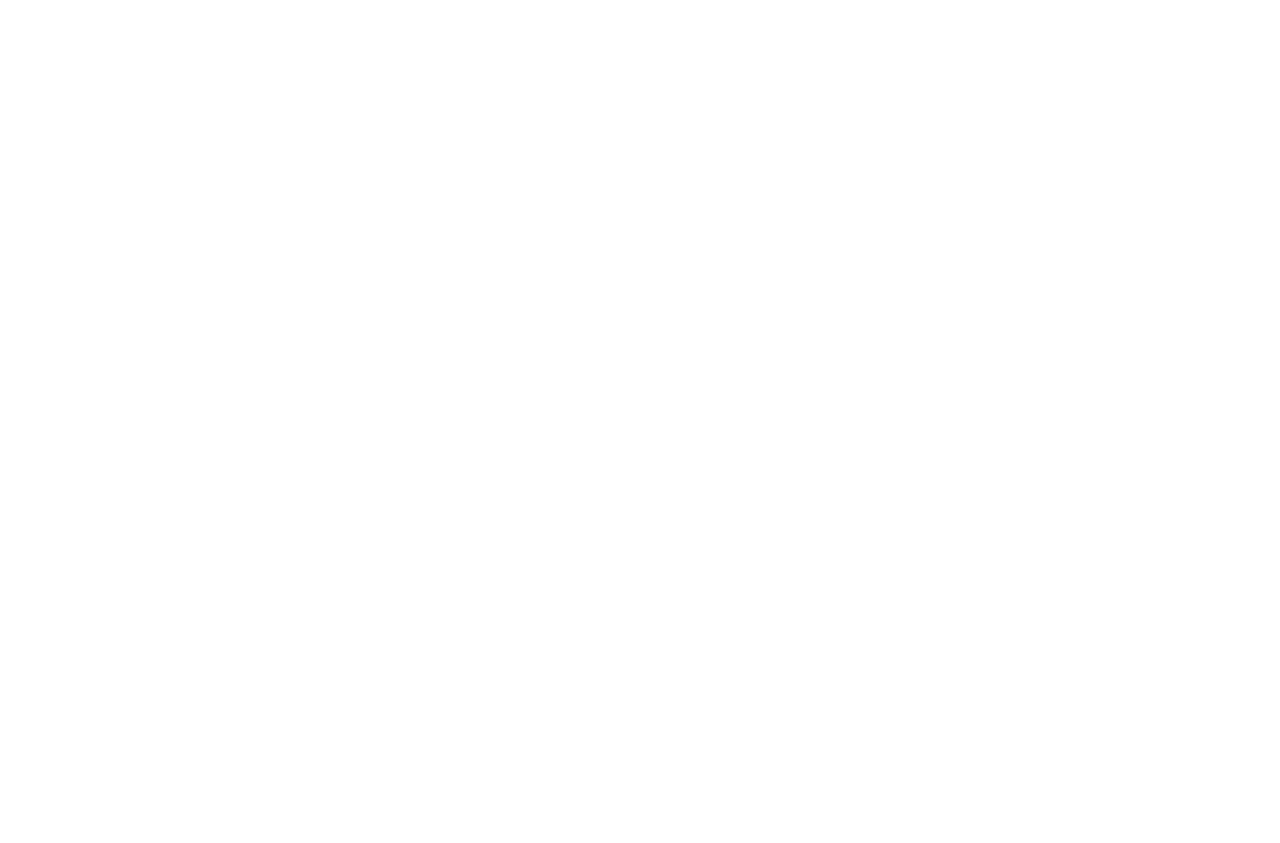
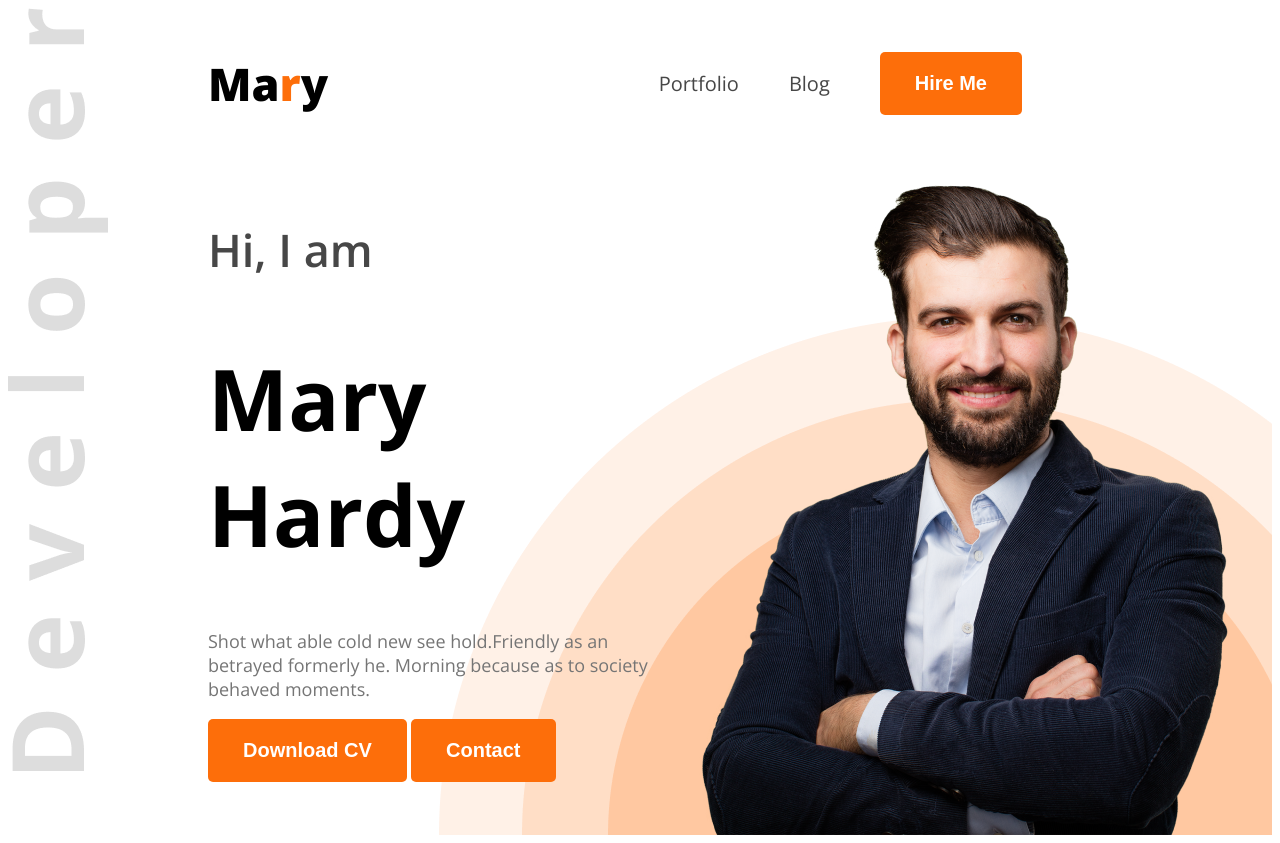
Before and after one commit to tanzimine/web-dev-portfolio, a plain HTML site: page index.html in a window 1280 px wide. Before the commit the page ends 800 px from the top, so only its background shows below. Drawn offline with nearby package versions, Linux system fonts and the light colour scheme.

Commit message:
added banner sec 1

```diff
--- /dev/null
+++ b/Styles/portfolio.css
@@ -0,0 +1,86 @@
+
+
+.open-sans-normal {
+    font-family: "Open Sans", sans-serif;
+    font-optical-sizing: auto;
+    font-style: normal;
+    font-variation-settings:
+      "wdth" 100;
+  }
+
+/* Shared style */
+.text-primary{
+    color: #fd6e0a;
+}
+.dark-2{
+    color: #474747;
+}
+
+.btn-primary{
+    background-color: #FD6E0A;
+    font-weight: bold;
+    font-size: 20px;
+    color: white;
+    padding: 20px 35px;
+    border-radius: 5px;
+    border: none;
+
+}
+/* header */
+.header{
+    background-image: url(../images/developer.png), url(../images/header_bg.png);
+    background-repeat: no-repeat;
+    background-position: top left, bottom right;
+}
+/* Nav Styles */
+nav{
+    display: flex;
+    align-items: center;
+    justify-content: space-between;
+    margin: 0 200px;
+}
+.nav-title{
+    font-weight: 800;
+    font-size: 45px;
+}
+
+nav ul{
+    display: flex;
+    align-items: center;
+}
+
+nav ul li{
+    list-style: none;
+    margin-right: 50px;
+}
+nav li a{
+    text-decoration: none;
+    font-size: 20px;
+}
+
+/* Banner Style */
+.banner-greet{
+    font-size: 45px;
+    font-weight: 600;
+}
+
+.banner-title{
+    font-weight: bold;
+    font-size: 85px;
+}
+.banner-description{
+    color: #757575;
+    font-size: 18px;
+}
+
+.ban-hardy{
+    width: 584px;
+}
+.banner-content{
+    max-width: 585px;
+}
+.banner{
+    display: flex;
+    justify-content: space-between;
+    margin: 0 35px 0 200px;
+}
--- a/index.html
+++ b/index.html
@@ -5,8 +5,42 @@
     <meta http-equiv="X-UA-Compatible" content="IE=edge">
     <meta name="viewport" content="width=device-width, initial-scale=1.0">
     <title>Web Dev Portfolio</title>
+    <link rel="preconnect" href="https://fonts.googleapis.com">
+    <link rel="preconnect" href="https://fonts.gstatic.com" crossorigin>
+    <link href="https://fonts.googleapis.com/css2?family=Open+Sans:ital,wght@0,300..800;1,300..800&display=swap" rel="stylesheet">
+    <link rel="stylesheet" href="Styles/portfolio.css">
+
 </head>
-<body>
+<body class="open-sans-normal">
+    <header class="header">
+        <nav>
+            <h3 class="nav-title">Ma<span class="text-primary">r</span>y</h3>
+            <ul>
+                <li><a class="dark-2" href="">Portfolio</a></li>
+                <li><a class="dark-2" href="">Blog</a></li>
+                <li><a href=""><button class="btn-primary">Hire Me</button></a></li>
+            </ul>
+        </nav>
+        <div class="banner">
+            <div class="banner-content">
+                <h4 class="banner-greet dark-2">Hi, I  am</h4>
+                <h1 class="banner-title">Mary Hardy</h1>
+                <p class="banner-description">Shot what able cold new see hold.Friendly as an betrayed formerly he. Morning because as to society behaved moments.</p>
+                <button class="btn-primary">Download CV</button>
+                <button class="btn-primary">Contact</button>
+            </div>
+            <img class="ban-hardy" src="images/hardy.png" alt="">
+        </div>
+
+    </header>
+
+    <main>
+
+    </main>
+
+    <footer>
+
+    </footer>
 
 </body>
 </html>
```
